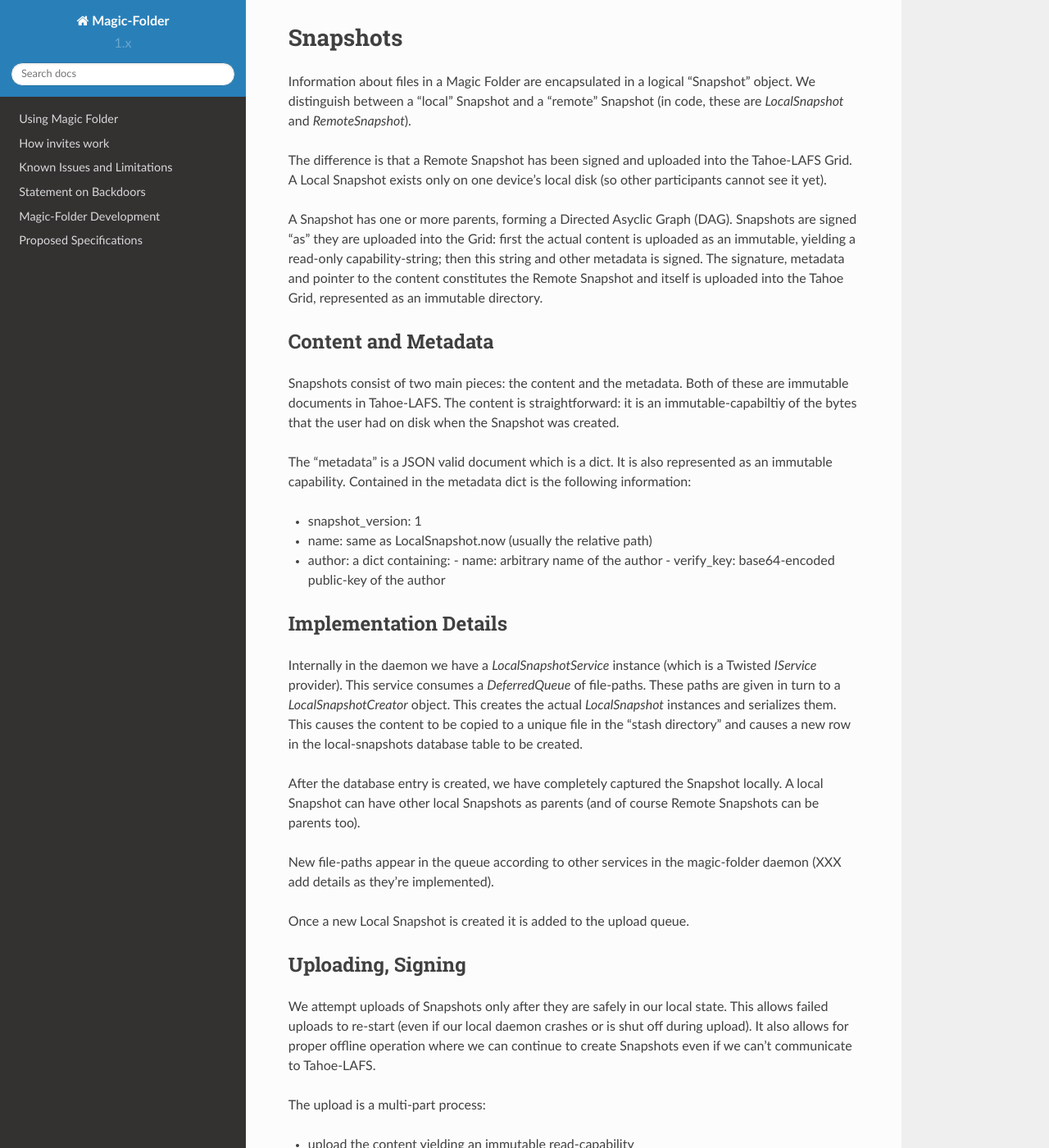
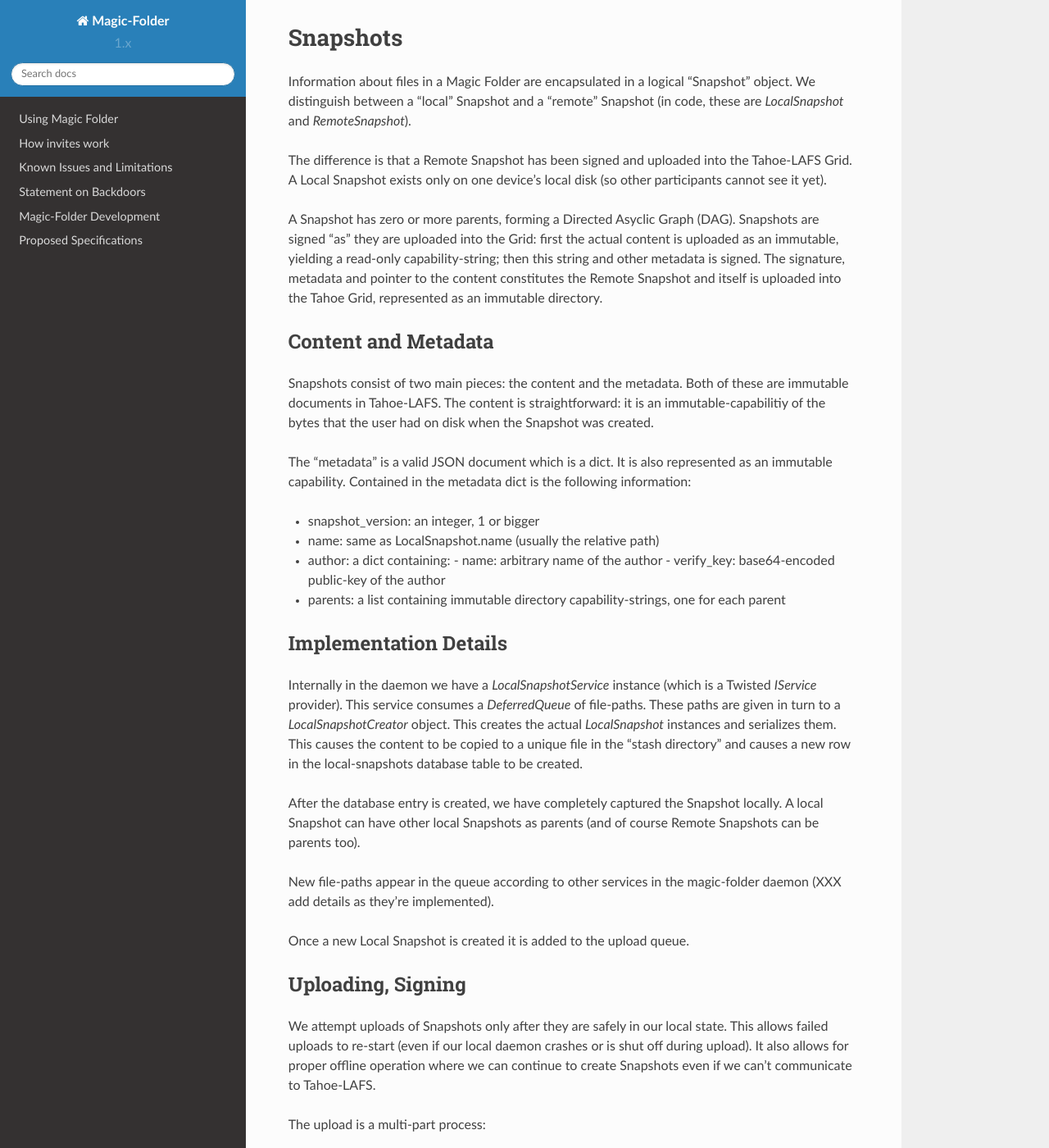
Before and after one commit to tahoe-lafs/magic-folder, a Sphinx documentation site: the page built from docs/snapshots.rst, in a window 1280 px wide and 1400 px high, scrolled down 434 px. Shown: the whole window at 82% size. Built offline with Sphinx 7.4.7 and the Read the Docs theme 2.0.0, drawn with Linux system fonts in a browser that asks for light colours; some of the changed text lies outside the part shown.

Commit message:
more words

```diff
--- a/docs/snapshots.rst
+++ b/docs/snapshots.rst
@@ -33,7 +33,7 @@ The difference is that a Remote Snapshot has been signed and uploaded
 into the Tahoe-LAFS Grid. A Local Snapshot exists only on one device's
 local disk (so other participants cannot see it yet).
 
-A Snapshot has one or more parents, forming a Directed Asyclic Graph
+A Snapshot has zero or more parents, forming a Directed Asyclic Graph
 (DAG). Snapshots are signed "as" they are uploaded into the Grid:
 first the actual content is uploaded as an immutable, yielding a
 read-only capability-string; then this string and other metadata is
@@ -41,23 +41,25 @@ signed. The signature, metadata and pointer to the content constitutes
 the Remote Snapshot and itself is uploaded into the Tahoe Grid,
 represented as an immutable directory.
 
+
 Content and Metadata
 --------------------
 
 Snapshots consist of two main pieces: the content and the
 metadata. Both of these are immutable documents in Tahoe-LAFS. The
-content is straightforward: it is an immutable-capabiltiy of the bytes
+content is straightforward: it is an immutable-capabilitiy of the bytes
 that the user had on disk when the Snapshot was created.
 
-The "metadata" is a JSON valid document which is a dict. It is also
+The "metadata" is a valid JSON document which is a dict. It is also
 represented as an immutable capability. Contained in the metadata dict
 is the following information:
 
-- snapshot_version: 1
-- name: same as LocalSnapshot.now (usually the relative path)
+- snapshot_version: an integer, 1 or bigger
+- name: same as LocalSnapshot.name (usually the relative path)
 - author: a dict containing:
   - name: arbitrary name of the author
   - verify_key: base64-encoded public-key of the author
+- parents: a list containing immutable directory capability-strings, one for each parent
 
 
 Implementation Details
```
Also changed, not shown: other parts of docs/snapshots.rst (+7 -5 lines).
